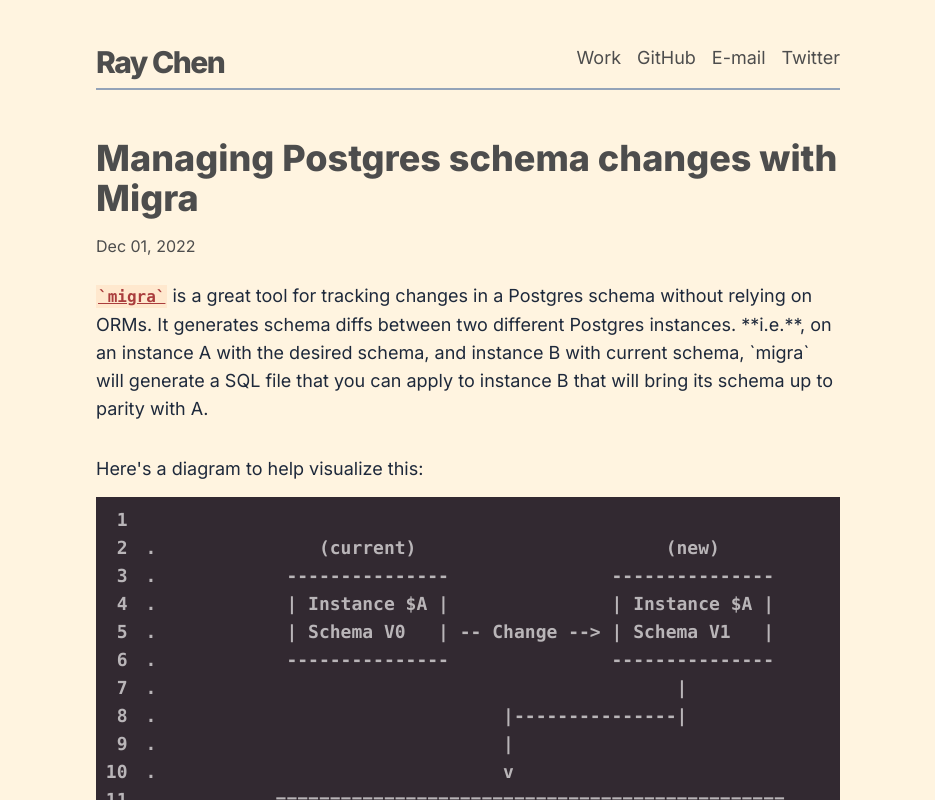
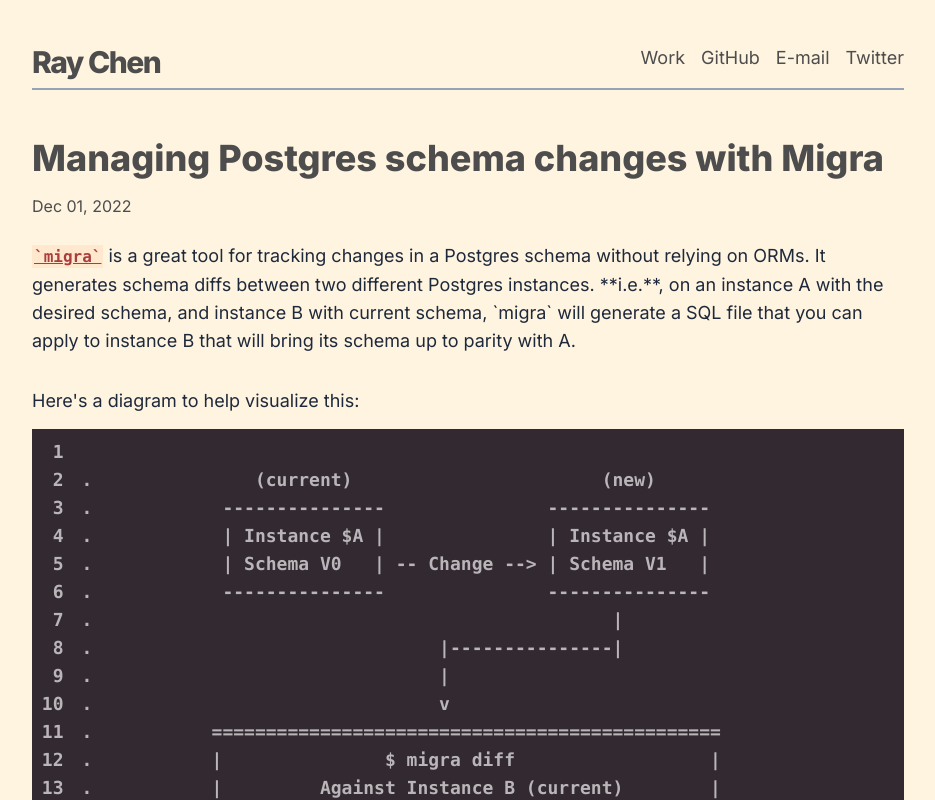
Before and after one commit to half0wl/raychen.io, a Next.js app: page /blog/managing-postgres-schema-changes-with-migra in a window 1280 px wide. Shown: the top 800 px of the page, without its empty margins (172-1107 px from the left). Built offline with nearby package versions, Linux system fonts and the light colour scheme.

Commit message:
moar style

```diff
--- a/src/components/article.tsx
+++ b/src/components/article.tsx
@@ -43,11 +43,13 @@
         <article
           className={classNames(
             'text-lg text-slate-800',
+            // ul
             '[&>ul]:list-inside [&>ul]:list-disc',
             '[&>ul]:-mt-4',
             '[&>ul]:pl-8',
             '[&>ul]:mb-4',
             '[&>ul>li]:mb-2',
+            // p
             '[&>p]:mb-8',
           )}
         >
--- a/src/pages/_app.tsx
+++ b/src/pages/_app.tsx
@@ -7,7 +7,7 @@
 export default function App({ Component, pageProps }: AppProps) {
   return (
     <StyledComponentsRegistry>
-      <div className="mx-auto max-w-3xl p-3">
+      <div className="mx-auto max-w-4xl p-3">
         <Nav />
         <main>
           <Component {...pageProps} />
--- a/src/styles/globals.css
+++ b/src/styles/globals.css
@@ -14,6 +14,7 @@
 body {
   font-family: 'Inter', sans-serif;
   overflow-wrap: break-all;
+  overflow: scroll;
   white-space: normal;
   background-color: #fff4e0;
   color: #4d4d4d;
@@ -47,6 +48,10 @@
   font-size: 1rem;
 }
 
+:not(pre) > h2 code {
+  font-size: 1.3rem;
+}
+
 @tailwind base;
 @tailwind components;
 @tailwind utilities;
```
